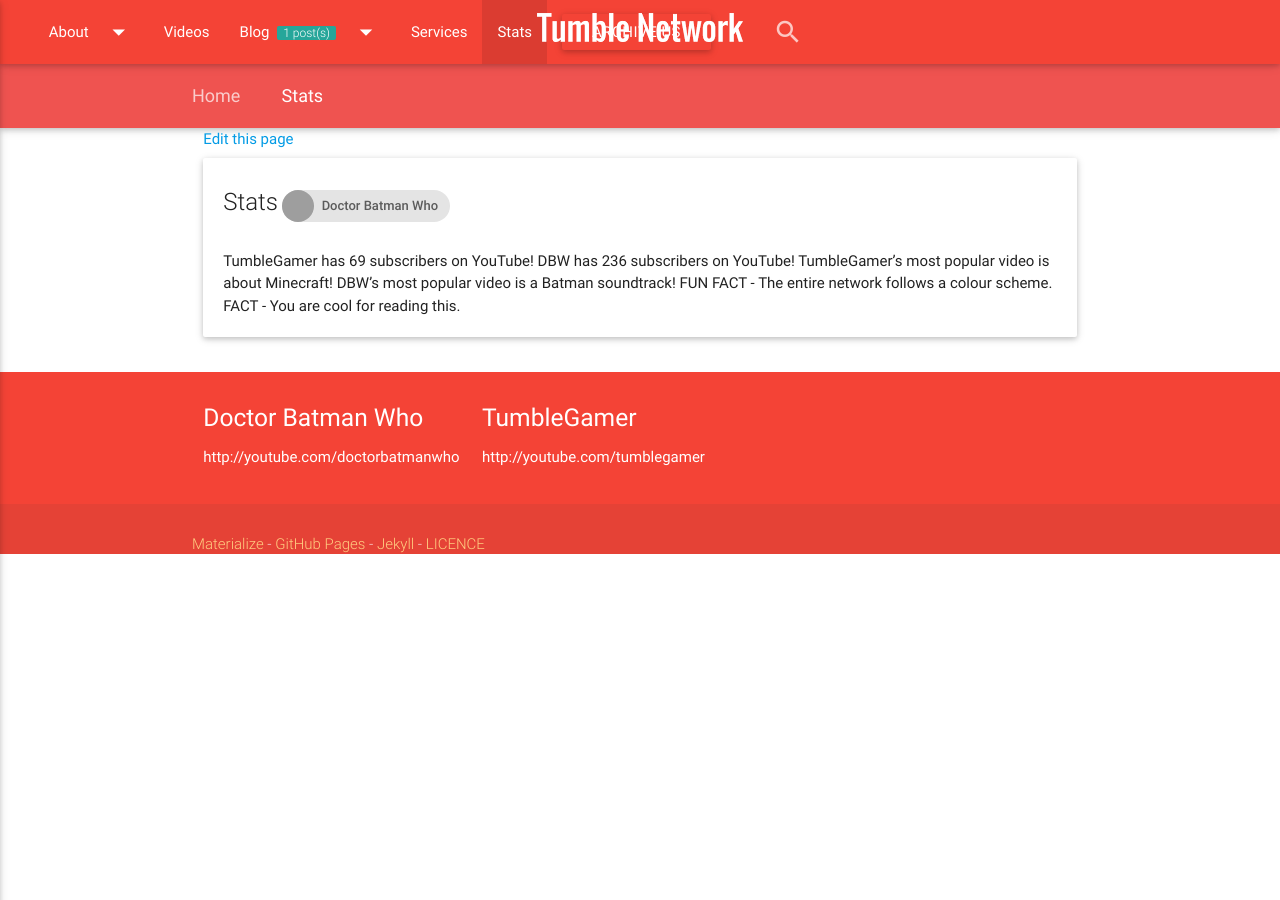
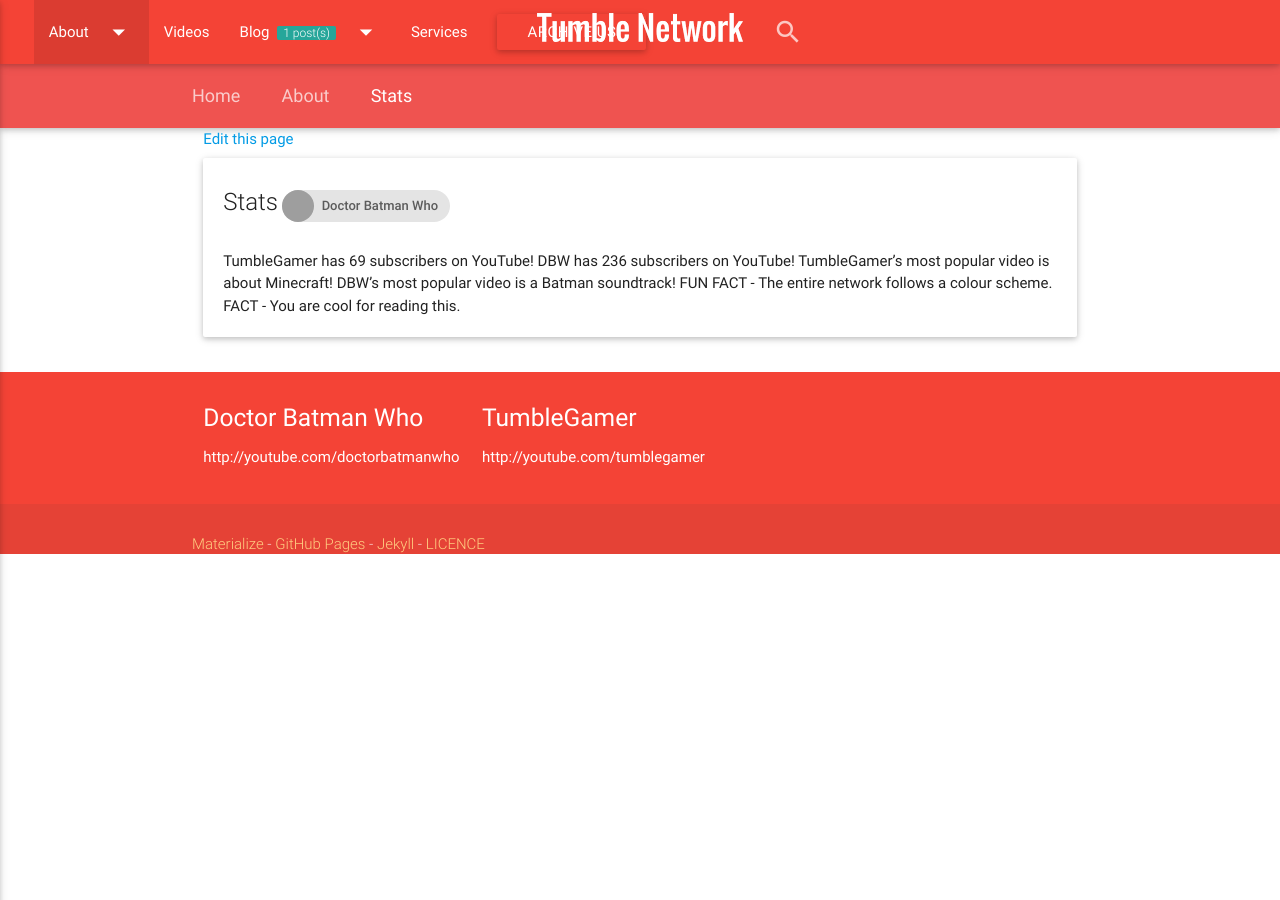
Before and after one commit to tumblenet/www.tumblenet.ga, a Jekyll site: the page built from about/stats.md, in a window 1280 px wide. Built offline with Jekyll 4.4.1, drawn with Linux system fonts in a browser that asks for light colours; nearby versions of some CDN libraries; comment, search, counter and statistics services are not loaded; grey boxes are pictures that could not be loaded.

Commit message:
oganisation

```diff
--- a/_data/nav.yml
+++ b/_data/nav.yml
@@ -4,6 +4,8 @@
   dropdown:
   - title: Team
     href: /team/
+  - title: Stats
+    href: /stats/
 - title: Videos
   href: /videos/
 - title: Blog
@@ -17,8 +19,6 @@
     href: /blog/archive/
 - title: Services
   href: /services/
-- title: Stats
-  href: /stats/
 - title: Archive Us
   type: button
   href: javascript:location.href='http://web.archive.org/save/'+document.location.href;
```
Also changed, not shown: about/stats.md (renamed from stats.md), about/team.html (renamed from team.html).
